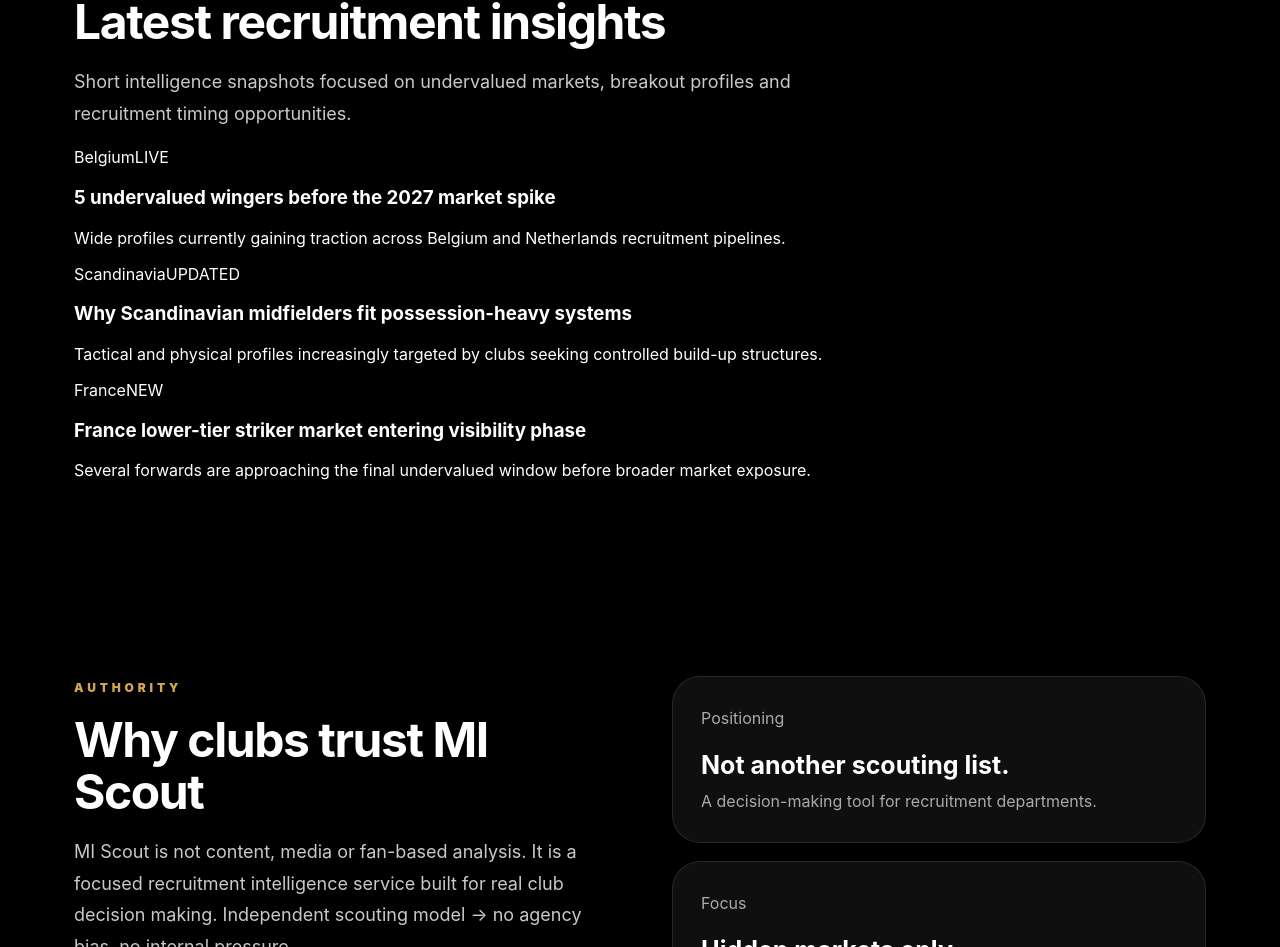
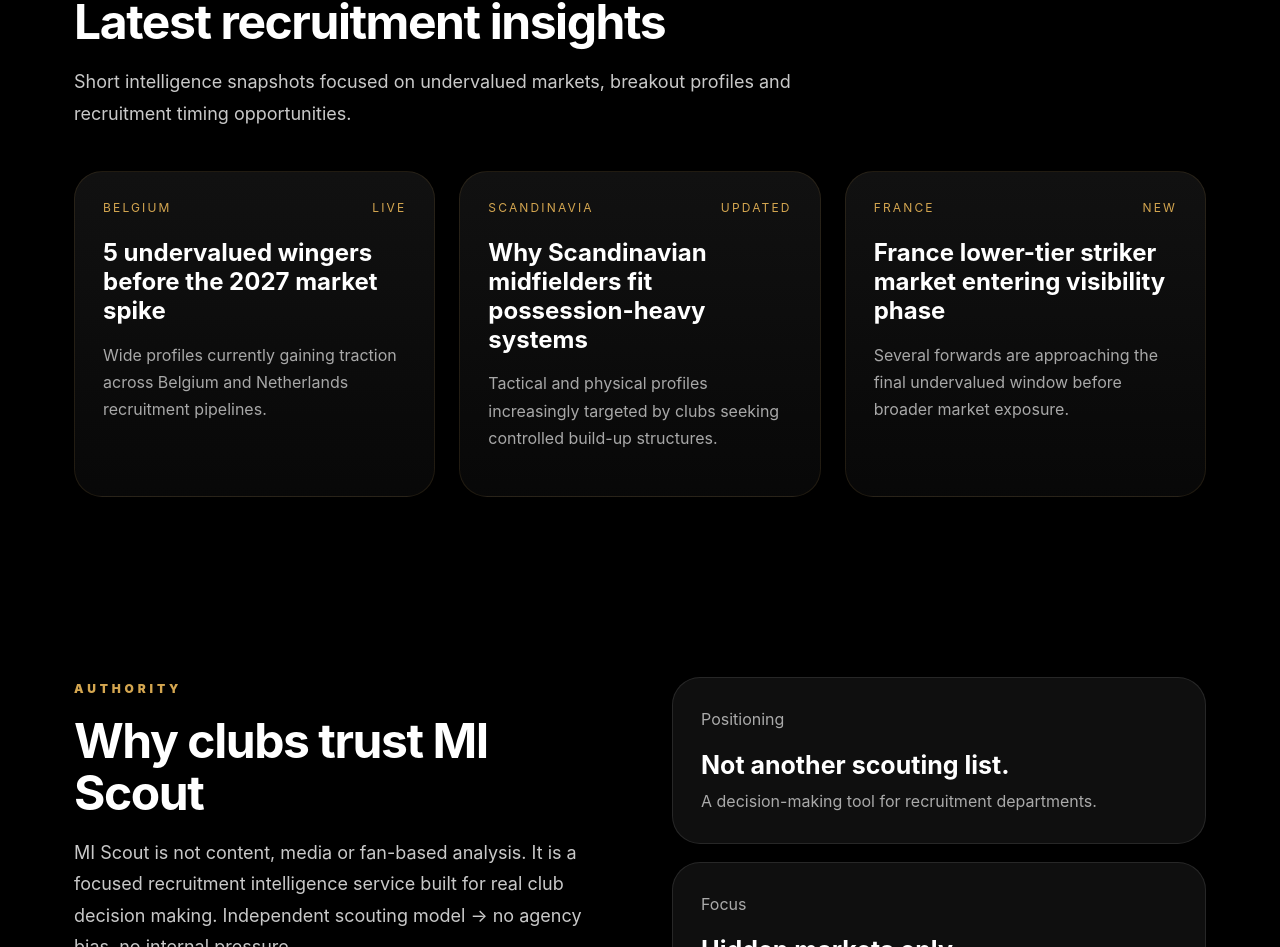
Before and after one commit to miscoutpro/mi-scout-site, a React (Vite) app: page / in a window 1280 px wide. Shown: the part 5079-6026 px from the top of the page. Built offline with nearby package versions, Linux system fonts and the light colour scheme.

Commit message:
Update styles.css

```diff
--- a/src/styles.css
+++ b/src/styles.css
@@ -623,3 +623,66 @@
 
   background: rgba(18,18,18,0.95);
 }
+.insights-grid {
+  display: grid;
+
+  grid-template-columns: repeat(auto-fit, minmax(280px, 1fr));
+
+  gap: 24px;
+
+  margin-top: 42px;
+}
+
+.insight-card {
+  background: linear-gradient(
+    180deg,
+    rgba(18,18,18,0.95),
+    rgba(8,8,8,0.96)
+  );
+
+  border: 1px solid rgba(212,166,80,0.12);
+
+  border-radius: 28px;
+
+  padding: 28px;
+
+  transition: all .25s ease;
+}
+
+.insight-card:hover {
+  transform: translateY(-4px);
+
+  border-color: rgba(212,166,80,0.28);
+
+  box-shadow: 0 0 30px rgba(212,166,80,0.08);
+}
+
+.insight-meta {
+  display: flex;
+
+  justify-content: space-between;
+
+  margin-bottom: 18px;
+
+  font-size: 12px;
+
+  letter-spacing: .18em;
+
+  text-transform: uppercase;
+
+  color: #d4a650;
+}
+
+.insight-card h3 {
+  font-size: 24px;
+
+  line-height: 1.2;
+
+  margin-bottom: 14px;
+}
+
+.insight-card p {
+  color: #a8a8a8;
+
+  line-height: 1.7;
+}
```
